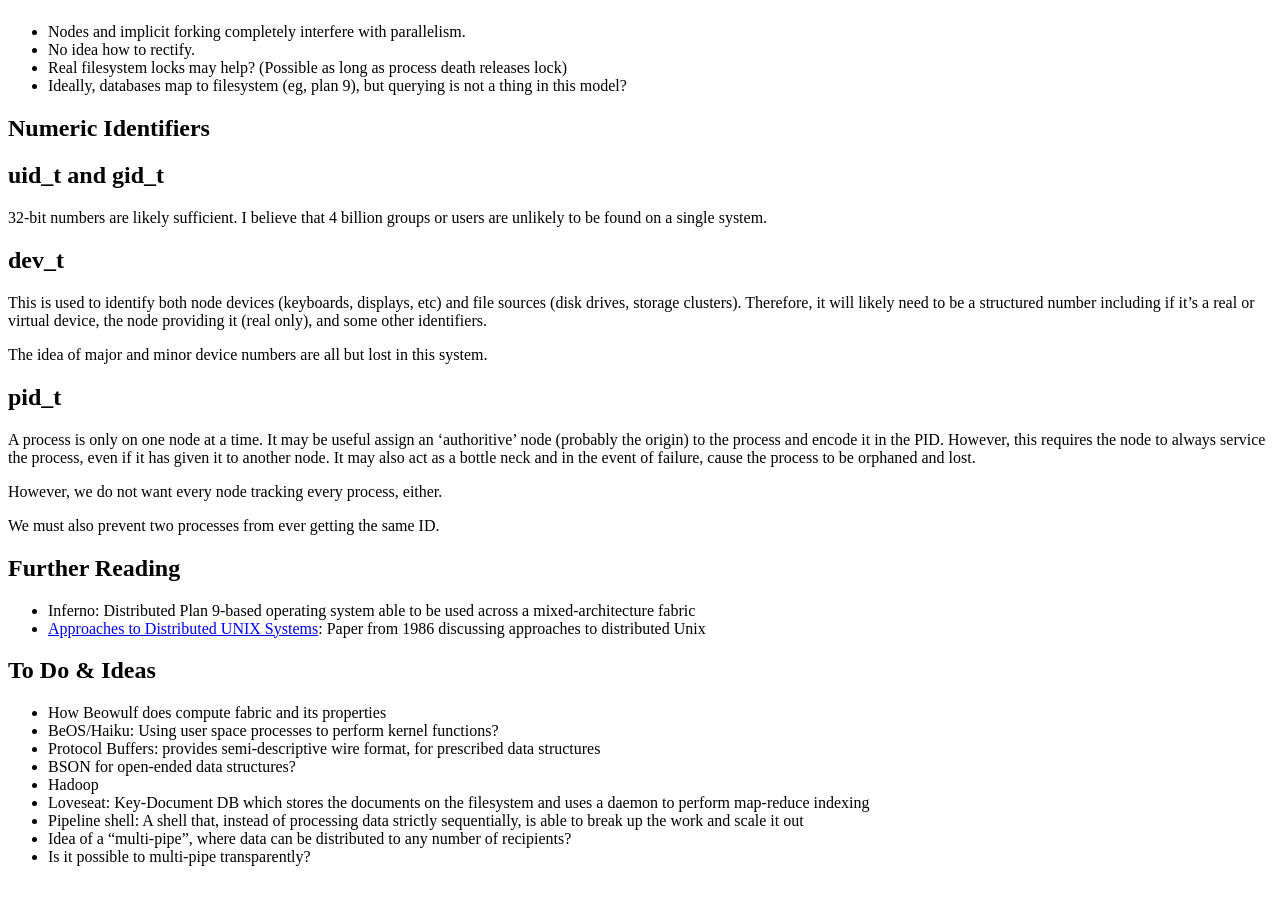
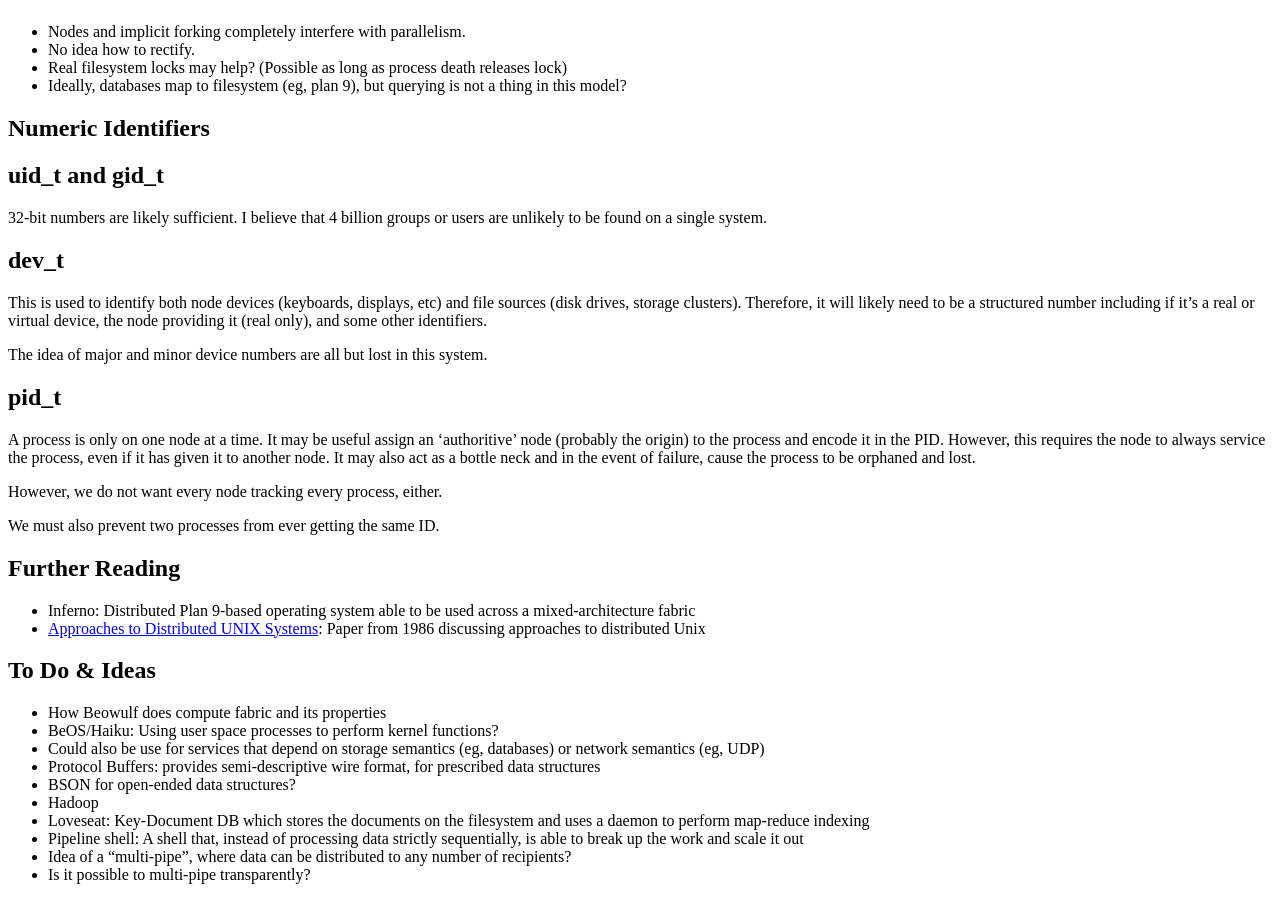
Before and after one commit to AstraLuma/astraluma.github.io, a Jekyll site: the page built from dunix.md, in a window 1280 px wide and 900 px high, scrolled down 3913 px. Built offline with Jekyll 4.4.1, drawn with Linux system fonts in a browser that asks for light colours.

Commit message:
Update dunix.md

```diff
--- a/dunix.md
+++ b/dunix.md
@@ -237,6 +237,7 @@ To Do & Ideas
 =============
 * How Beowulf does compute fabric and its properties
 * BeOS/Haiku: Using user space processes to perform kernel functions?
+ * Could also be use for services that depend on storage semantics (eg, databases) or network semantics (eg, UDP)
 * Protocol Buffers: provides semi-descriptive wire format, for prescribed data structures
 * BSON for open-ended data structures?
 * Hadoop
```
